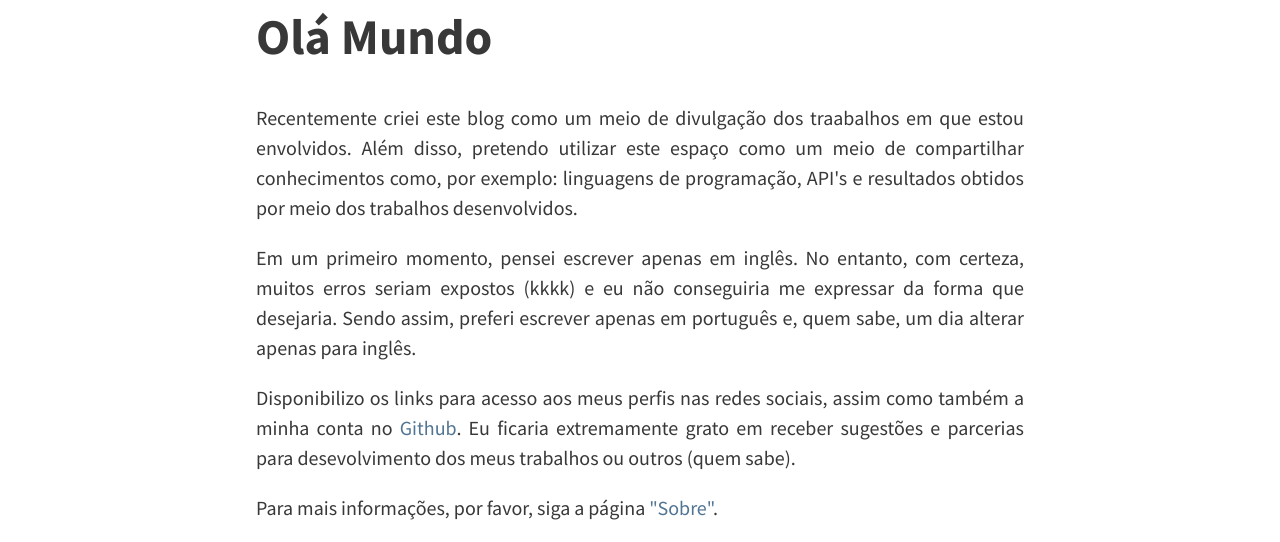
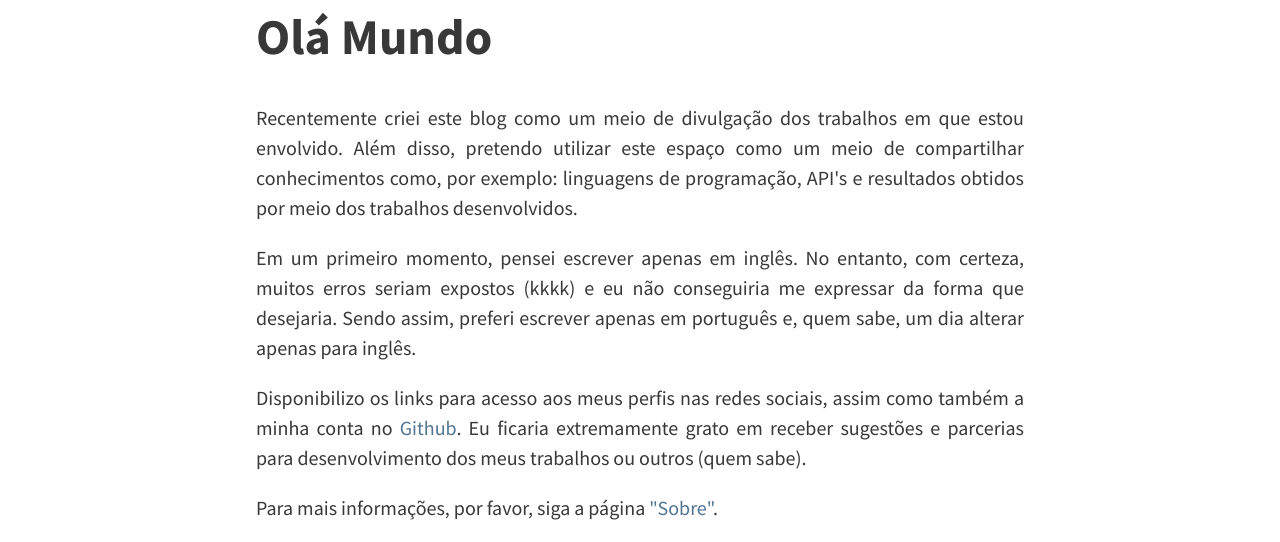
Before and after one commit to misaelljr/misaeljr.github.io, a Jekyll site: the page built from _posts/2018-02-08-ola-mundo.md, in a window 1280 px wide. Shown: the part 514-1056 px from the top of the page. Built offline with Jekyll 4.4.1, drawn with Linux system fonts in a browser that asks for light colours.

Commit message:
Update 2018-02-08-ola-mundo.md

```diff
--- a/_posts/2018-02-08-ola-mundo.md
+++ b/_posts/2018-02-08-ola-mundo.md
@@ -7,10 +7,10 @@ tags: [hello_world]
 
 # Olá Mundo
 
-<p align="justify"> Recentemente criei este blog como um meio de divulgação dos traabalhos em que estou envolvidos. Além disso, pretendo utilizar este espaço como um meio de compartilhar conhecimentos como, por exemplo: linguagens de programação, API's e resultados obtidos por meio dos trabalhos desenvolvidos.</p>
+<p align="justify"> Recentemente criei este blog como um meio de divulgação dos trabalhos em que estou envolvido. Além disso, pretendo utilizar este espaço como um meio de compartilhar conhecimentos como, por exemplo: linguagens de programação, API's e resultados obtidos por meio dos trabalhos desenvolvidos.</p>
 
 <p align="justify"> Em um primeiro momento, pensei escrever apenas em inglês. No entanto, com certeza, muitos erros seriam expostos (kkkk) e eu não conseguiria me expressar da forma que desejaria. Sendo assim, preferi escrever apenas em português e, quem sabe, um dia alterar apenas para inglês.</p>
 
-<p align="justify"> Disponibilizo os links para acesso aos meus perfis nas redes sociais, assim como também a minha conta no <a href="https://github.com/misaelljr/">Github</a>. Eu ficaria extremamente grato em receber sugestões e parcerias para desevolvimento dos meus trabalhos ou outros (quem sabe).</p>
+<p align="justify"> Disponibilizo os links para acesso aos meus perfis nas redes sociais, assim como também a minha conta no <a href="https://github.com/misaelljr/">Github</a>. Eu ficaria extremamente grato em receber sugestões e parcerias para desenvolvimento dos meus trabalhos ou outros (quem sabe).</p>
 
 <p align="justify"> Para mais informações, por favor, siga a página <a href="http://misaeljr.github.io/sobre.html">"Sobre"</a>.</p>
```
